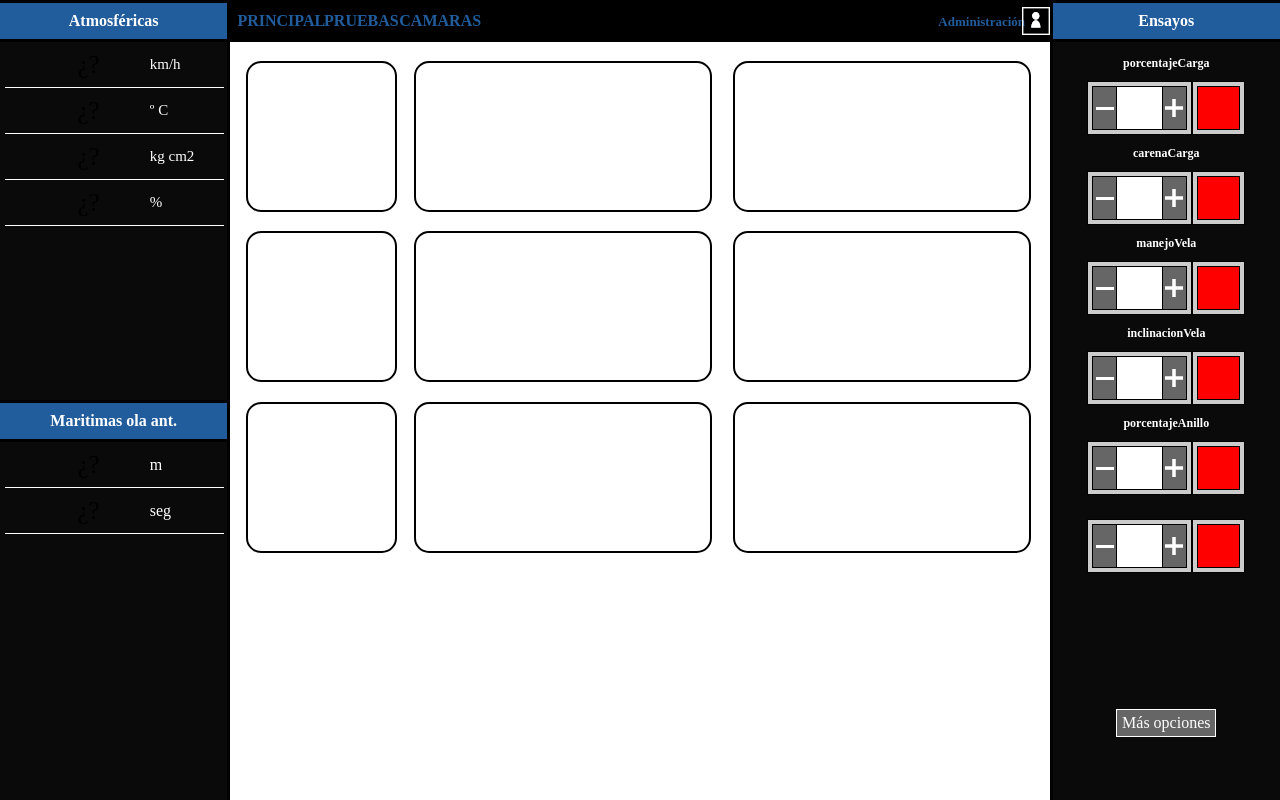
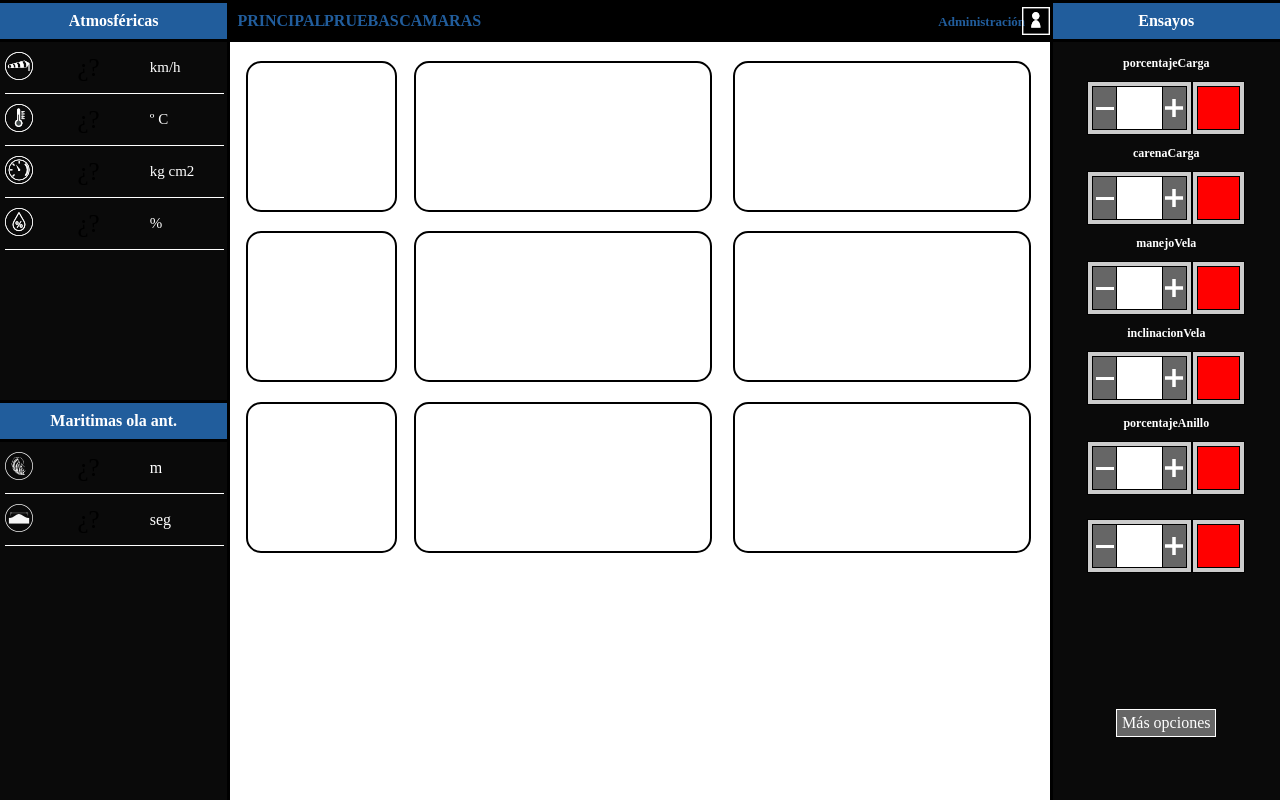
Before and after one commit to AskeTIC/medusa-front, a website: page index.html in a window 1280 px wide. Drawn offline with nearby package versions, Linux system fonts and the light colour scheme; no server answers.

Commit message:
Mostrado de nuevo las imagenes de sensores

```diff
--- a/partials/aside-left.html
+++ b/partials/aside-left.html
@@ -7,7 +7,7 @@
 
 		<section class="atmosfericas-content">
 			<article ng-repeat="atmospheric in atmosphericMeasures">
-				<div></div>
+				<div><img src="{{atmospheric.imageUrl}}"/></div>
 	      <div class="sensors-data">{{atmospheric.data}}</div>
 	    	<div class="sensors-measure">{{atmospheric.measure}}</div>
 
@@ -27,7 +27,7 @@
 
 			<article ng-repeat="maritime in maritimeMeasures">
 
-	    	<div></div>
+	    	<div><img src="{{maritime.imageUrl}}"/></div>
 	      <div class="sensors-data ">{{maritime.data}}</div>
 	    	<div class="sensors-measure">{{maritime.measure}}</div>
 
```
